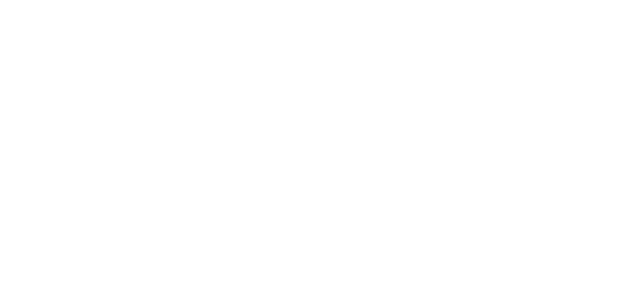
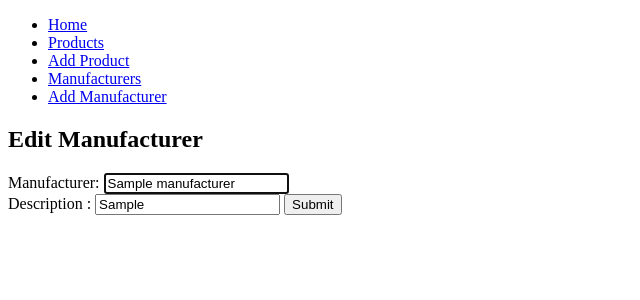
Before and after one commit to MarMel197/Python_and_Flask_Solo_Project, a Flask app: page /manufacturers/1/edit in a window 1280 px wide. Before the commit the part shown is empty. Shown: the top 300 px of the page, without its empty margins (0-640 px from the left). Run offline with Flask 2, Linux system fonts and the light colour scheme; a database or web service that is not in the repository returns one stand-in record (values such as "Sample title"); some libraries are stand-ins or nearby versions.

Commit message:
Edit manufacturer - fixed

```diff
--- a/project_1/shop/templates/manufacturers/edit.html
+++ b/project_1/shop/templates/manufacturers/edit.html
@@ -0,0 +1,17 @@
+{% extends 'base.html' %}
+{% block content %}
+<h2>Edit Manufacturer</h2>
+
+<form action='/manufacturers/{{ manufacturer.id}}' method='POST'>
+    <div>
+        <label for="manufacturer_name">Manufacturer:</label>
+        <input type="text" id="manufacturer_name" name="manufacturer_name" value="{{manufacturer.manufacturer_name}}" autofocus>
+    </div>
+    <div>
+        <label for="product_type">Description  :</label>
+        <input type="text" id="product_type" name="product_type" value="{{manufacturer.product_type}}">
+
+        </select>
+        <input type='submit'>
+</form>
+{% endblock content %}
--- a/project_1/shop/templates/manufacturers/index.html
+++ b/project_1/shop/templates/manufacturers/index.html
@@ -5,6 +5,8 @@
     <hr>
     <h4>{{manufacturer.manufacturer_name}}</h4>
     <h5>{{manufacturer.product_type}}</h5>
+
+    <a href="/manufacturers/{{manufacturer.id}}/edit">Edit Manufacturer</a>
 {% endfor %}
 
 {% endblock %}
```
Also changed, not shown: project_1/shop/repositories/manufacturer_repository.py (+0 -10 lines).
